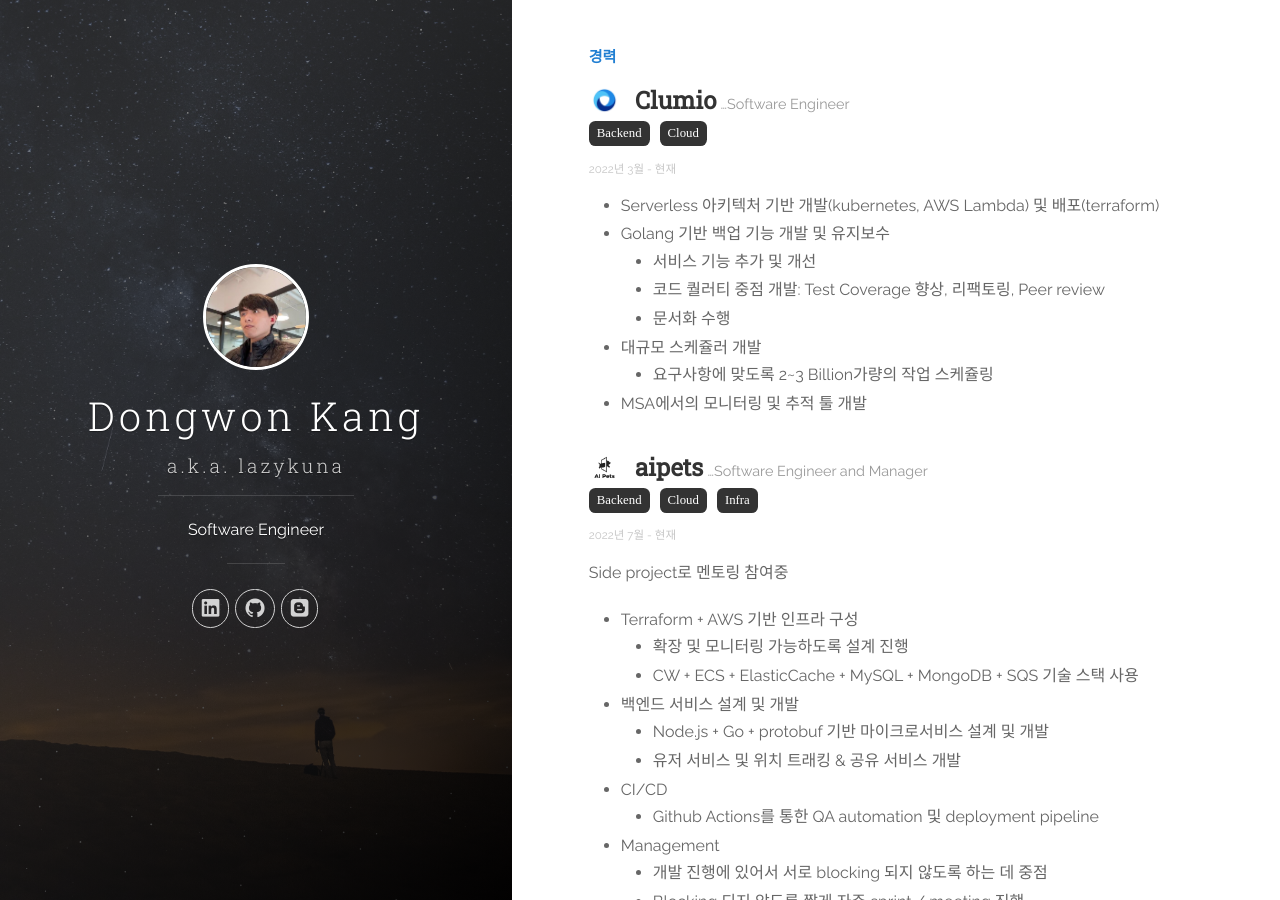
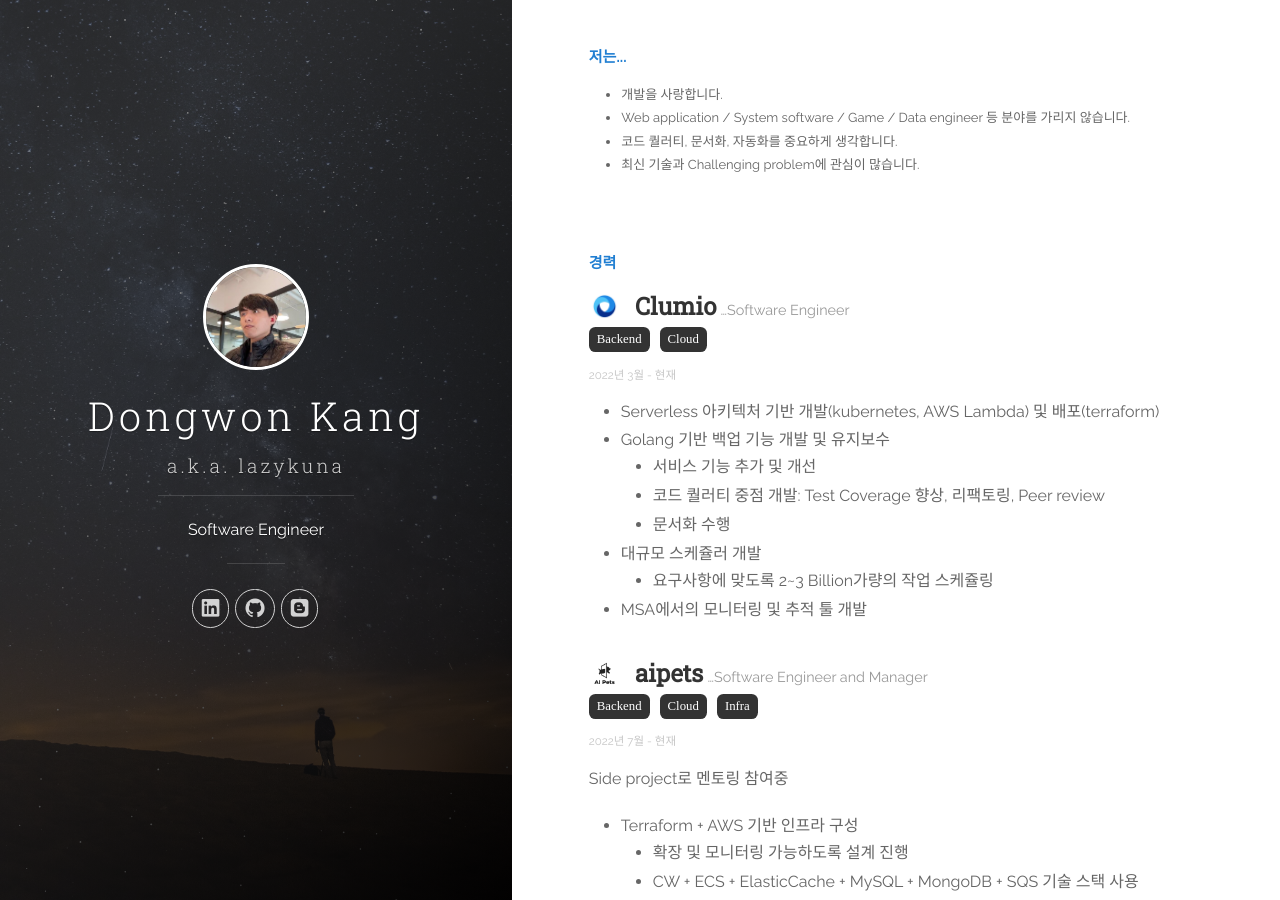
Before and after one commit to kuna/kuna.github.io, a Jekyll site: the page built from profile_ko.html, in a window 1280 px wide and 900 px high. Built offline with Jekyll 4.4.1, drawn with Linux system fonts in a browser that asks for light colours; nearby versions of some CDN libraries.

Commit message:
Add introduction to profile

```diff
--- a/_data/profile_en.yml
+++ b/_data/profile_en.yml
@@ -1,5 +1,11 @@
+introduction:
+  desc: |
+    - Loves software engineering.
+    - No field-limited: Web application / System software / Game / Data engineer
+    - Highly value code quality, documentation, automation
+    - Interested in recent-tech and challenging problems.
+
 experience:
-
   data:
   - title: Clumio
     image: clumio.webp
--- a/_data/profile_ko.yml
+++ b/_data/profile_ko.yml
@@ -1,5 +1,11 @@
+introduction:
+  desc: |
+    - 개발을 사랑합니다.
+    - Web application / System software / Game / Data engineer 등 분야를 가리지 않습니다.
+    - 코드 퀄러티, 문서화, 자동화를 중요하게 생각합니다.
+    - 최신 기술과 Challenging problem에 관심이 많습니다.
+
 experience:
-
   data:
   - title: Clumio
     image: clumio.webp
--- a/profile_ko.html
+++ b/profile_ko.html
@@ -6,6 +6,14 @@ permalink: /ko/
 {% assign content = site.data.profile_ko %}
 {% assign content_common = site.data.profile %}
 <div class="content">
+
+  {% assign section = content.introduction %}
+  {% if section %}
+  <div class="section">
+    <div class="title">저는...</div>
+    <div class="desc">{{ section.desc | markdownify }}</div>
+  </div>
+  {% endif %}
 
   {% assign section = content.experience %}
   <div class="section">
```
Also changed, not shown: profile_en.html (+8 -0 lines).
